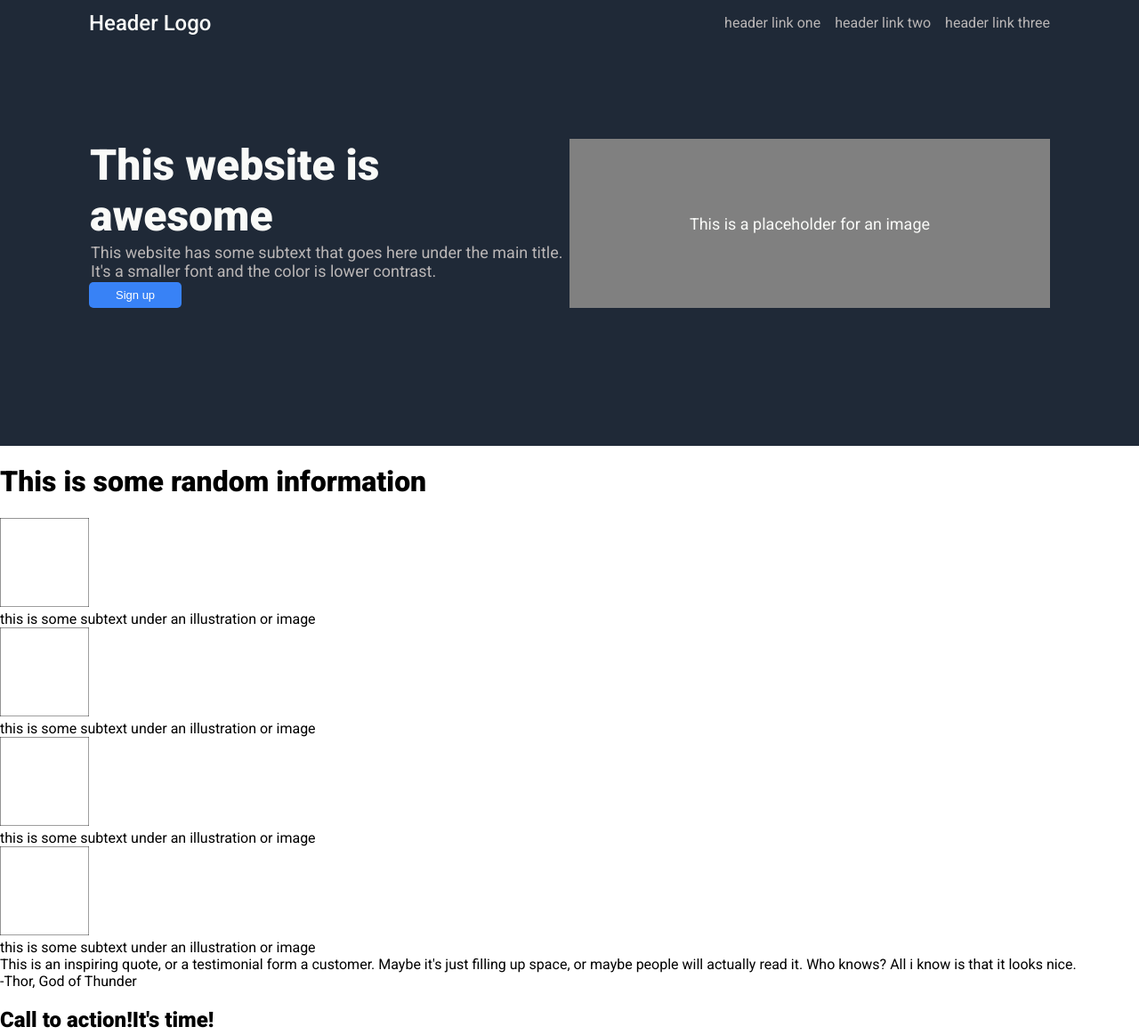
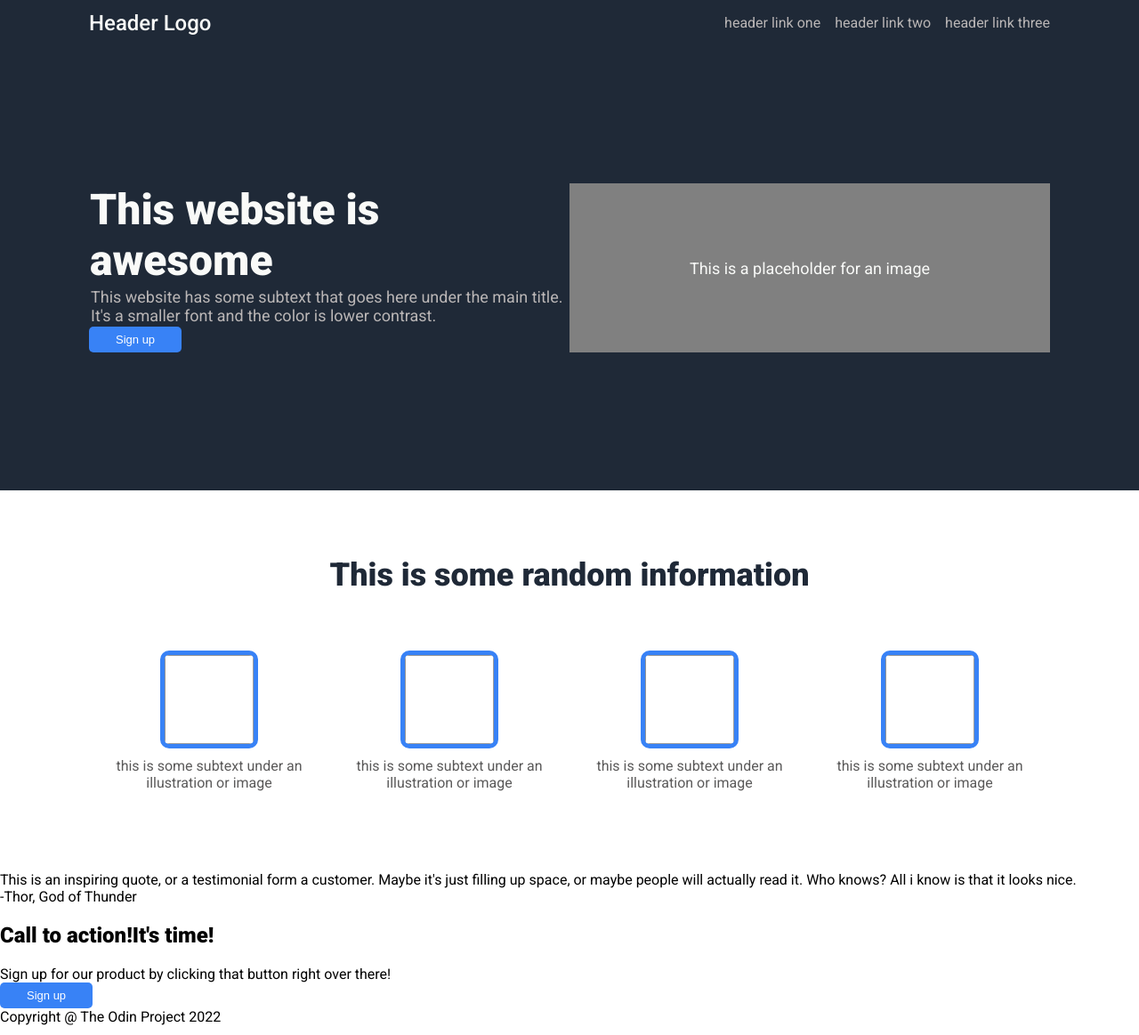
Before and after one commit to awrelyah/odin-project-landing-page, a plain HTML site: page index.html in a window 1280 px wide. Shown: the top 1163 px of the page at 89% size. Drawn offline with Linux system fonts and the light colour scheme; a web font is replaced by a local one.

Commit message:
add css to the second section

```diff
--- a/index.html
+++ b/index.html
@@ -47,7 +47,7 @@
     <div class="random-info">
         <h1> This is some random information</h1>
         <div class="cards">
-            <div class="card">
+            <div class="cards">
                 <div class="card">
                     <img src="/img/img.jpg" alt="image" width="100px">
                     <p>this is some subtext under an illustration or image</p>
--- a/style.css
+++ b/style.css
@@ -9,7 +9,7 @@ body {
     background-color: #1F2937;
     display: flex;
     flex-direction: column;
-    padding: 0px 100px;
+    padding: 50px 100px;
     padding-bottom: 50px;
     height: 400px;
     justify-content: center;
@@ -94,3 +94,43 @@ button{
     border: none;
     font-size: 13px;
 }
+
+.random-info{
+    display: flex;
+    flex-direction: column;
+    justify-content: center;
+    align-items: center;
+    padding: 50px 100px;
+}
+
+.random-info h1{
+    font-size: 36px;
+    font-weight: bold;
+    color: #1F2937;
+}
+
+.cards{
+    display: flex;
+    flex-direction: row;
+    align-items: center;
+    justify-content: center;
+    padding-top: 20px;
+    padding-bottom: 20px;
+}
+
+.card{
+    display: flex;
+    flex-direction: column;
+    align-items: center;
+    text-align: center;
+}
+
+.card img {
+    margin-bottom: 10px;
+    border: 5px solid #3882F6;
+    border-radius: 10px;
+}
+
+.card p {
+    color: #5b5a5a;
+}
```
